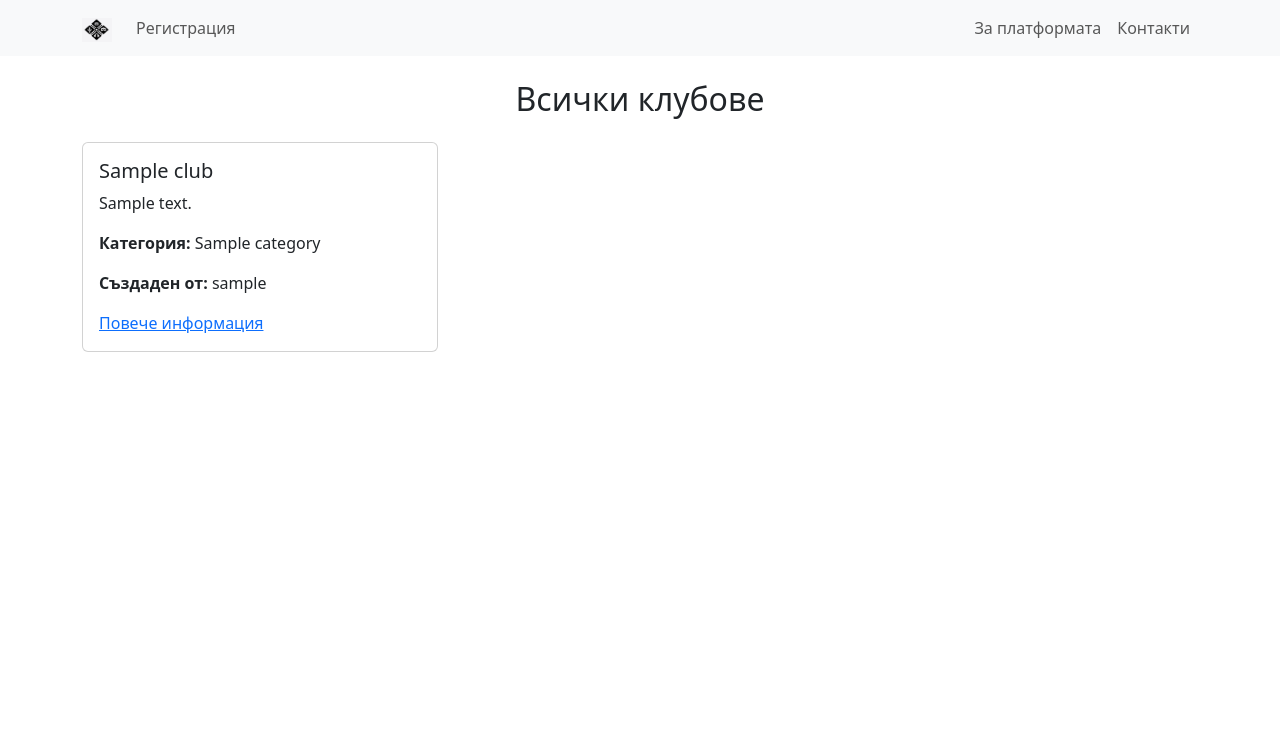
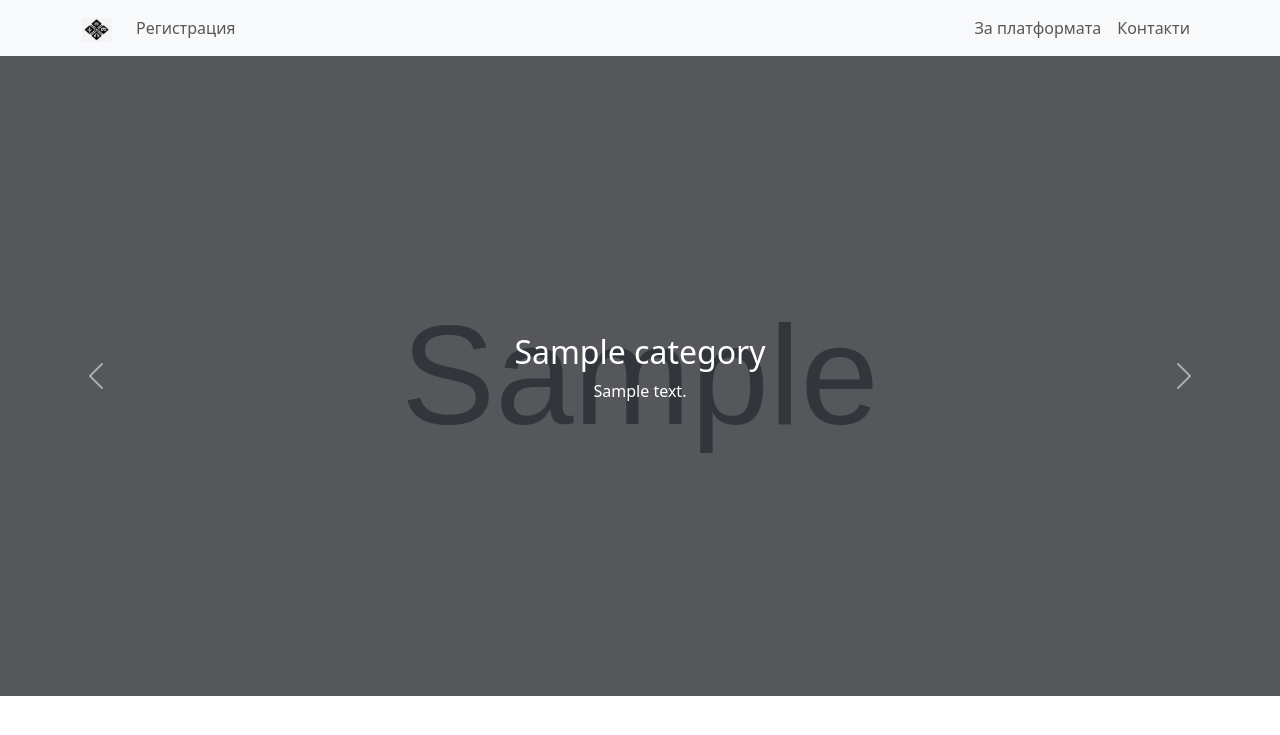
Before and after one commit to StValentina/ClubApp, a Django app: template templates/clubs/club_list.html in a window 1280 px wide. Shown: the top 735 px of the page. Run offline with Django 3.2, Linux system fonts and the light colour scheme; the template is opened without the code that fills it: most values are stand-ins (such as "Sample title", 1, 10 or a date in 2020); grey boxes marked "Sample" are stand-in pictures.

Commit message:
Добавяне на url field в clubs/models.py

```diff
--- a/clubs/models.py
+++ b/clubs/models.py
@@ -11,6 +11,11 @@ class Club(models.Model):
     )
 
     description = models.TextField()
+
+    image_url = models.URLField(
+        null=True,
+        blank=True,
+    )
 
     category = models.CharField(
         max_length=100,
--- a/templates/clubs/base.html
+++ b/templates/clubs/base.html
@@ -20,7 +20,7 @@
                             <a class="nav-link active" aria-current="page" href="{% url 'profile' %}">Моят Профил</a>
                         </li>
                         <li class="nav-item">
-                            <a class="nav-link" href="{% url 'club-create' %}">Нов Клубове</a>
+                            <a class="nav-link" href="{% url 'club-create' %}">Нов Клуб</a>
                         </li>
                         <li class="nav-item">
                             <a class="nav-link" href="{% url 'club-list' %}">Клубове</a>
--- a/templates/clubs/club_list.html
+++ b/templates/clubs/club_list.html
@@ -1,10 +1,10 @@
 {% extends 'clubs/base.html' %}
 
 {% block content %}
-    <div class="container mt-4">
-        <h2 class="text-center mb-4">Всички клубове</h2>
-
-        <!-- Форма за търсене -->
+    {#    <div class="container mt-4">#}
+    {#        <h2 class="text-center mb-4">Всички клубове</h2>#}
+    {##}
+    {#        <!-- Форма за търсене -->#}
     {#        <form method="get" class="row g-2 mb-4">#}
     {#            <div class="col-md-4 text-center">#}
     {#                <input type="text" name="q" class="form-control" placeholder="Търси..." value="{{ q }}">#}
@@ -24,30 +24,64 @@
     {#                <a href="{% url 'club-list' %}" class="btn btn-secondary w-100">Изчисти</a>#}
     {#            </div>#}
     {#        </form>#}
+    {##}
+    {#        <!-- Резултати -->#}
+    {#        {% if clubs %}#}
+    {#            <div class="row row-cols-1 row-cols-md-2 row-cols-lg-3 g-4">#}
+    {#                {% for club in clubs %}#}
+    {#                    <div class="col">#}
+    {#                        <div class="card h-100">#}
+    {#                            <div class="card-body">#}
+    {#                                <h5 class="card-title">{{ club.name }}</h5>#}
+    {#                                <p class="card-text">{{ club.description|truncatechars:100 }}</p>#}
+    {#                                <p><strong>Категория:</strong> {{ club.category }}</p>#}
+    {#                                <p><strong>Създаден от:</strong> {{ club.creator.username }}</p>#}
+    {#                                <a href="{% url 'club-detail' club.pk %}">Повече информация</a>#}
+    {#                            </div>#}
+    {#                        </div>#}
+    {#                    </div>#}
+    {#                {% endfor %}#}
+    {#            </div>#}
+    {#        {% else %}#}
+    {#            <p class="text-danger">❗ Няма намерено съдържание, отговарящо на търсенето или филтъра.</p>#}
+    {#        {% endif %}#}
+    {#    </div>#}
 
-        <!-- Резултати -->
+    <div class="carousel slide" data-bs-ride="carousel">
         {% if clubs %}
-            <div class="row row-cols-1 row-cols-md-2 row-cols-lg-3 g-4">
+            <div class="carousel-inner">
             {% for club in clubs %}
-                    <div class="col">
-                        <div class="card h-100">
-                            <div class="card-body">
-                                <h5 class="card-title">{{ club.name }}</h5>
-                                <p class="card-text">{{ club.description|truncatechars:100 }}</p>
-                                <p><strong>Категория:</strong> {{ club.category }}</p>
-                                <p><strong>Създаден от:</strong> {{ club.creator.username }}</p>
-                                <a href="{% url 'club-detail' club.pk %}">Повече информация</a>
+                <div class="carousel-item {% if forloop.first %}active{% endif %}">
+                    <div class="bg-image"
+                         style="background-image: url('{{ category.image.url }}');
+                                 background-size: cover;
+                                 background-position: center;
+                                 height: 80vh;">
+                        <div class="mask d-flex justify-content-center align-items-center"
+                             style="background-color: rgba(0, 0, 0, 0.6); height: 100%;">
+                            <div class="text-white text-center">
+                                <h2>{{ category.name }}</h2>
+                                <p>{{ category.description }}</p>
+                            </div>
                         </div>
                     </div>
                 </div>
             {% endfor %}
-            </div>
         {% else %}
             <p class="text-danger">❗ Няма намерено съдържание, отговарящо на търсенето или филтъра.</p>
         {% endif %}
         </div>
 
-    <div id="carouselExampleCaptions" class="carousel slide">
+        <button class="carousel-control-prev" type="button" data-bs-target="#categoryCarousel" data-bs-slide="prev">
+            <span class="carousel-control-prev-icon" aria-hidden="true"></span>
+            <span class="visually-hidden">Предишен</span>
+        </button>
+        <button class="carousel-control-next" type="button" data-bs-target="#categoryCarousel" data-bs-slide="next">
+            <span class="carousel-control-next-icon" aria-hidden="true"></span>
+            <span class="visually-hidden">Следващ</span>
+        </button>
+    </div>
+
 
 
 {% endblock %}
```
Also changed, not shown: templates/clubs/club_form.html (+12 -6 lines), static/images/chess.png (added). Lines whose indentation alone changed are shown as unchanged.
